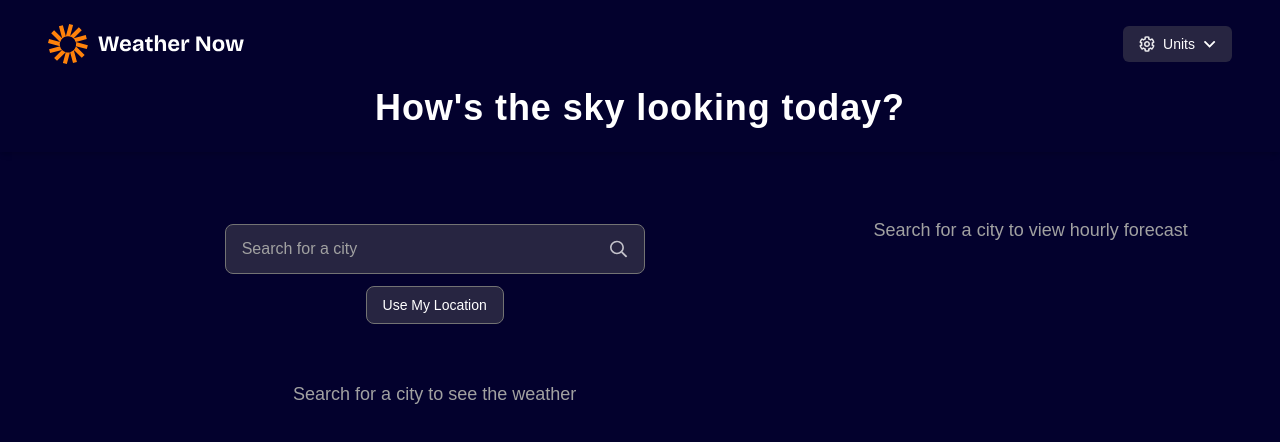
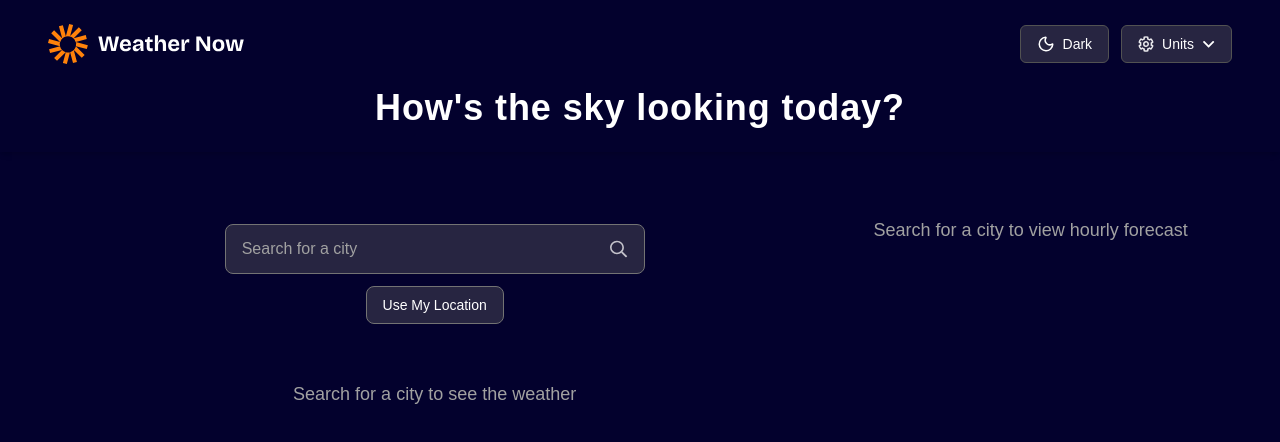
Before and after one commit to mohammad-reza99/app-weather, a React (Vite) app: page / in a window 1280 px wide. Shown: the top 442 px of the page. Built offline with nearby package versions, Linux system fonts and the light colour scheme.

Commit message:
add dark/light mode toggle to header

```diff
--- a/package.json
+++ b/package.json
@@ -12,6 +12,7 @@
   "dependencies": {
     "@tailwindcss/vite": "^4.1.17",
     "axios": "^1.13.2",
+    "lucide-react": "^1.7.0",
     "react": "^19.1.1",
     "react-dom": "^19.1.1",
     "tailwindcss": "^4.1.17"
--- a/src/App.jsx
+++ b/src/App.jsx
@@ -1,18 +1,21 @@
+import { useContext } from "react";
 import Header from "./components/Header";
 import SearchBar from "./components/SearchBar";
 import WeatherMain from "./components/WeatherMain";
 import HourlyForecast from "./components/HourlyForecast";
-import { WeatherProvider } from "./context/WeatherContext";
+import { WeatherContext, WeatherProvider } from "./context/WeatherContext";
 import { colors, fonts } from "./styles/styleGuide";
 
-function App() {
+const AppContent = () => {
+  const { theme } = useContext(WeatherContext);
+
   return (
-    <WeatherProvider>
     <div
-        className="min-h-screen w-full flex flex-col items-center"
+      className="min-h-screen w-full flex flex-col items-center transition-colors duration-300"
       style={{
-          backgroundColor: colors.neutral[900],
-          color: colors.neutral[0],
+        backgroundColor:
+          theme === "dark" ? colors.neutral[900] : colors.neutral[100],
+        color: theme === "dark" ? colors.neutral[0] : colors.neutral[900],
         fontFamily: fonts.body,
       }}
     >
@@ -29,6 +32,13 @@ function App() {
         <HourlyForecast />
       </main>
     </div>
+  );
+};
+
+function App() {
+  return (
+    <WeatherProvider>
+      <AppContent />
     </WeatherProvider>
   );
 }
--- a/src/components/Header.jsx
+++ b/src/components/Header.jsx
@@ -1,45 +1,71 @@
-import { useState } from "react";
+import { useContext, useState } from "react";
 import { colors, fonts } from "../styles/styleGuide";
 import Logo from "../assets/images/logo.svg";
 import Unit from "../assets/images/icon-units.svg";
 import Dropdown from "../assets/images/icon-dropdown.svg";
 import UnitsDropDown from "./UnitsDropDown";
+import { WeatherContext } from "../context/WeatherContext";
+import { Sun, Moon } from "lucide-react";
 
 const Header = () => {
   const [isOpen, setIsOpen] = useState(false);
+  const { theme, toggleTheme } = useContext(WeatherContext);
+
   return (
     <header className="w-full py-6 px-6 sm:px-12 flex flex-col items-center shadow-md relative">
       <div className="w-full flex items-center justify-between">
         <div className="flex items-center gap-2">
-          <img src={Logo} alt=" weather now logo" />
+          <img src={Logo} alt="weather now logo" />
         </div>
+
+        <div className="flex items-center gap-3 relative">
+          <button
+            onClick={toggleTheme}
+            style={{
+              backgroundColor:
+                theme === "dark" ? colors.neutral[800] : colors.neutral[200],
+              color: theme === "dark" ? colors.neutral[0] : colors.neutral[900],
+              fontFamily: fonts.body,
+            }}
+            className="flex items-center gap-2 px-4 py-2 rounded-md text-sm font-medium border border-neutral-600 focus:outline-none focus:ring-2 focus:ring-blue-500 transition-all duration-200"
+          >
+            {theme === "dark" ? <Moon size={18} /> : <Sun size={18} />}
+            {theme === "dark" ? "Dark" : "Light"}
+          </button>
+
           <div className="relative">
             <button
               onClick={() => setIsOpen(!isOpen)}
               style={{
-              backgroundColor: colors.neutral[800],
+                backgroundColor:
+                  theme === "dark" ? colors.neutral[800] : colors.neutral[200],
+                color:
+                  theme === "dark" ? colors.neutral[0] : colors.neutral[900],
                 fontFamily: fonts.body,
               }}
-            className={`flex items-center gap-2 px-4 py-2 rounded-md text-sm font-medium border-neutral-600 focus:outline-none focus:ring-blue-500 transition-all`}
+              className="flex items-center gap-2 px-4 py-2 rounded-md text-sm font-medium border border-neutral-600 focus:outline-none focus:ring-2 focus:ring-blue-500 transition-all duration-200"
             >
-            <img src={Unit} alt="setting" className="opacity-90" />
+              <img src={Unit} alt="settings" className="opacity-90" />
               Units
               <img
                 src={Dropdown}
-              alt=""
+                alt="dropdown"
                 className={`transition-transform duration-200 ${
                   isOpen ? "rotate-180" : ""
                 }`}
               />
             </button>
+
             {isOpen && <UnitsDropDown />}
           </div>
         </div>
+      </div>
+
       <div
         style={{ fontFamily: fonts.display }}
         className="mt-6 text-center text-2xl sm:text-3xl md:text-4xl font-bold tracking-wide"
       >
-        How's the sky looking today?
+        How&apos;s the sky looking today?
       </div>
     </header>
   );
--- a/src/context/WeatherContext.jsx
+++ b/src/context/WeatherContext.jsx
@@ -1,4 +1,4 @@
-import { createContext, useState } from "react";
+import { createContext, useEffect, useState } from "react";
 import axios from "axios";
 
 export const WeatherContext = createContext();
@@ -10,6 +10,18 @@ export const WeatherProvider = ({ children }) => {
 
   const [tempUnit, setTempUnit] = useState("celsius");
   const [windUnit, setWindUnit] = useState("kmh");
+
+  const [theme, setTheme] = useState(() => {
+    return localStorage.getItem("theme") || "dark";
+  });
+
+  useEffect(() => {
+    localStorage.setItem("theme", theme);
+  }, [theme]);
+
+  const toggleTheme = () => {
+    setTheme((prevTheme) => (prevTheme === "dark" ? "light" : "dark"));
+  };
 
   const fetchWeatherByCoords = async (
     latitude,
@@ -58,6 +70,7 @@ export const WeatherProvider = ({ children }) => {
 
       if (!geoRes.data.results || geoRes.data.results.length === 0) {
         setError("City not found");
+        setLoading(false);
         return;
       }
 
@@ -145,6 +158,9 @@ export const WeatherProvider = ({ children }) => {
         setWindUnit,
         convertTemperature,
         convertWindSpeed,
+        theme,
+        setTheme,
+        toggleTheme,
       }}
     >
       {children}
```
Also changed, not shown: 1 other file (tests, documents, lock files or other folders). Lines whose indentation alone changed are shown as unchanged.
